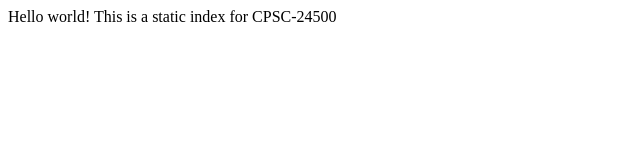
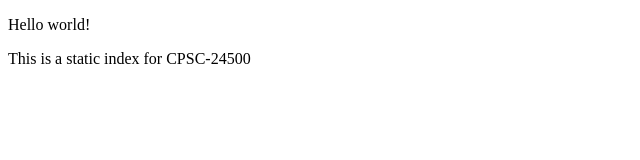
Before and after one commit to christopherjfox/CPCS-24500-website1, a plain HTML site: page index.html in a window 1280 px wide. Shown: the whole page, without its empty margins (0-640 px from the left). Drawn offline with Linux system fonts and the light colour scheme.

Commit message:
Index version2.

```diff
--- a/index.html
+++ b/index.html
@@ -4,6 +4,7 @@
     <title>CPSC-24500 Static Webpage</title>
 </html>
 <body>
-    Hello world! This is a static index for CPSC-24500
+    <p>Hello world! </p>
+    <p>This is a static index for CPSC-24500</p>
 </body>
 </html>
```
